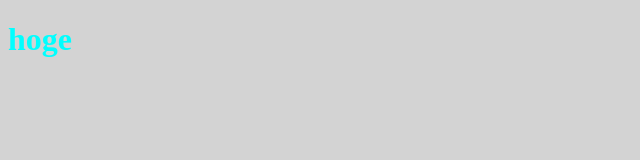
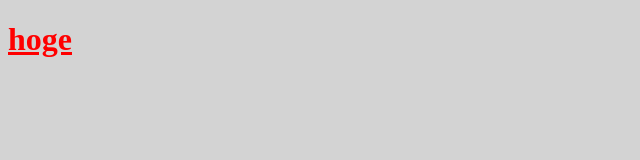
Before and after one commit to NakashimaNozomi/BlueGiant, a plain HTML site: page index.html in a window 1280 px wide. Shown: the whole page, without its empty margins (0-640 px from the left). Drawn offline with Linux system fonts and the light colour scheme.

Commit message:
h1の装飾を追加

```diff
--- a/index.css
+++ b/index.css
@@ -2,3 +2,8 @@ body {
   background: lightgray;
   color: cyan;
 }
+
+h1 {
+  color: red;
+  text-decoration: underline;
+}
```
